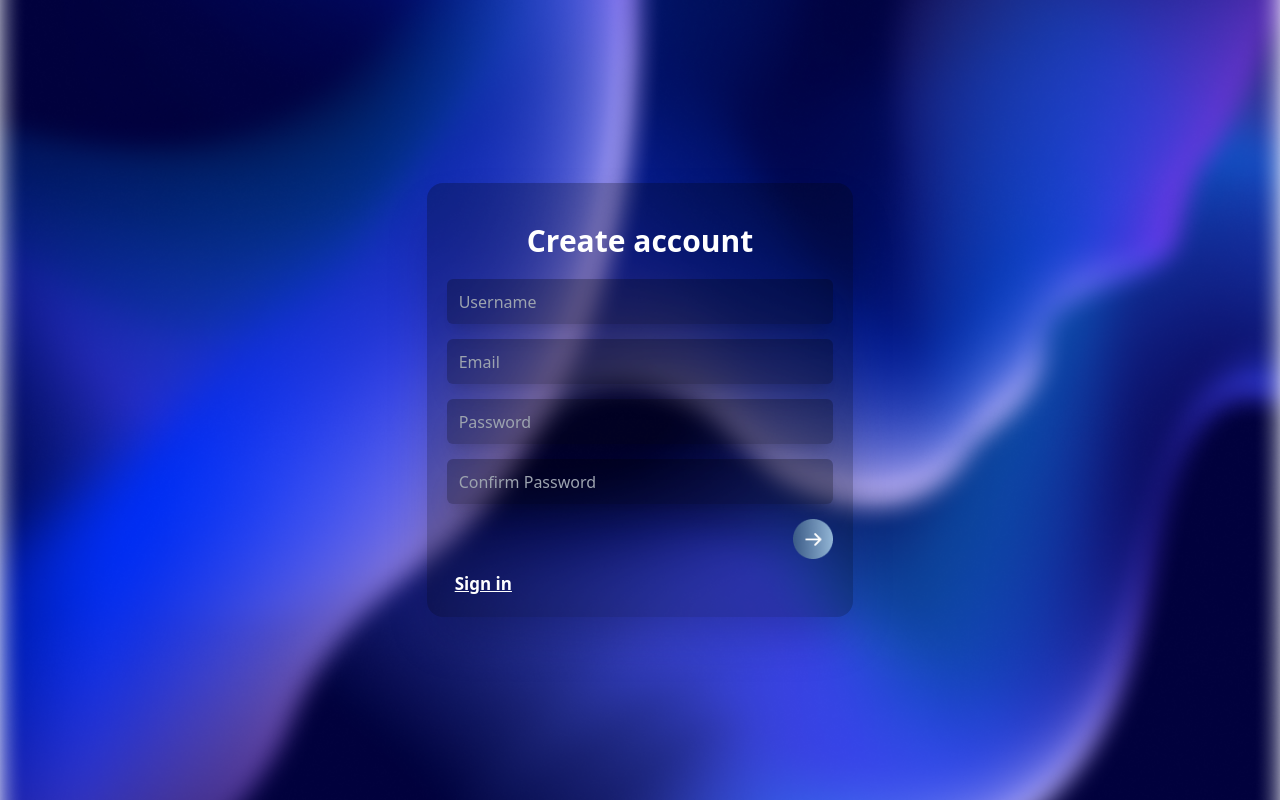
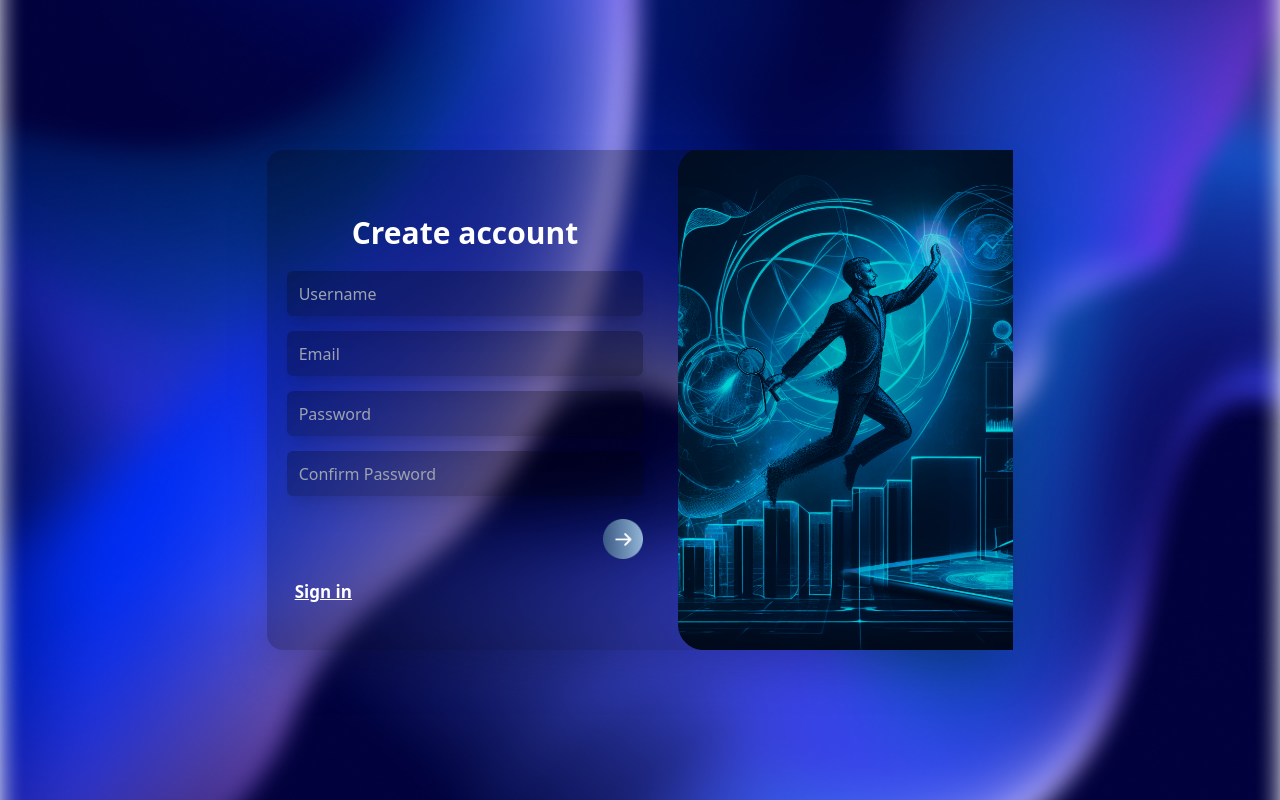
Before and after one commit to Routinr/routinr-frontend, a React (Vite) app in the folder routinr/: page /signup in a window 1280 px wide. Built offline with nearby package versions, Linux system fonts and the light colour scheme.

Commit message:
desktop signup

```diff
--- a/routinr/src/views/authentication/Signup.jsx
+++ b/routinr/src/views/authentication/Signup.jsx
@@ -2,12 +2,16 @@ import React from "react";
 import { Link } from "react-router-dom";
 import "../../css/App.css";
 import SubmitBtn from "../../assets/icons/signup.png";
+import DesktopAuth from "../../assets/images/auth/DesktopAuth.png"
+
 
 const Signup = () => {
   return (
     <div className="main w-full h-[100vh] grid place-items-center">
-      <div className="md:w-1/3 custom-sm:w-[400px] bg-black shadow-2xl rounded-2xl p-5 bg-clip-padding bg-opacity-25">
-        <div className="">
+      <div className=" flex
+    md:pr-0 md:py-0 md:w-7/12 md:justify-between md:items-center
+    bg-black shadow-2xl rounded-2xl p-5 bg-clip-padding bg-opacity-25">
+      <div className="w-[50%] h-[60%] grid items-center">
           <h1 className="my-[20px] text-white text-3xl font-semibold text-center">
             Create account
           </h1>
@@ -45,7 +49,7 @@ const Signup = () => {
               <img
                 src={SubmitBtn}
                 alt="Submit"
-                className="w-[40px] h-[40px] float-right ml-2"
+                className="w-[40px] h-[40px] float-right ml-2 my-2"
               />
             </button>
           </form>
@@ -59,6 +63,9 @@ const Signup = () => {
             </Link>
           </div>
         </div>
+
+      <img src={DesktopAuth} alt="" className='desktop-img h-[500px] ml-[35px]'/>
+
       </div>
     </div>
   );
```
